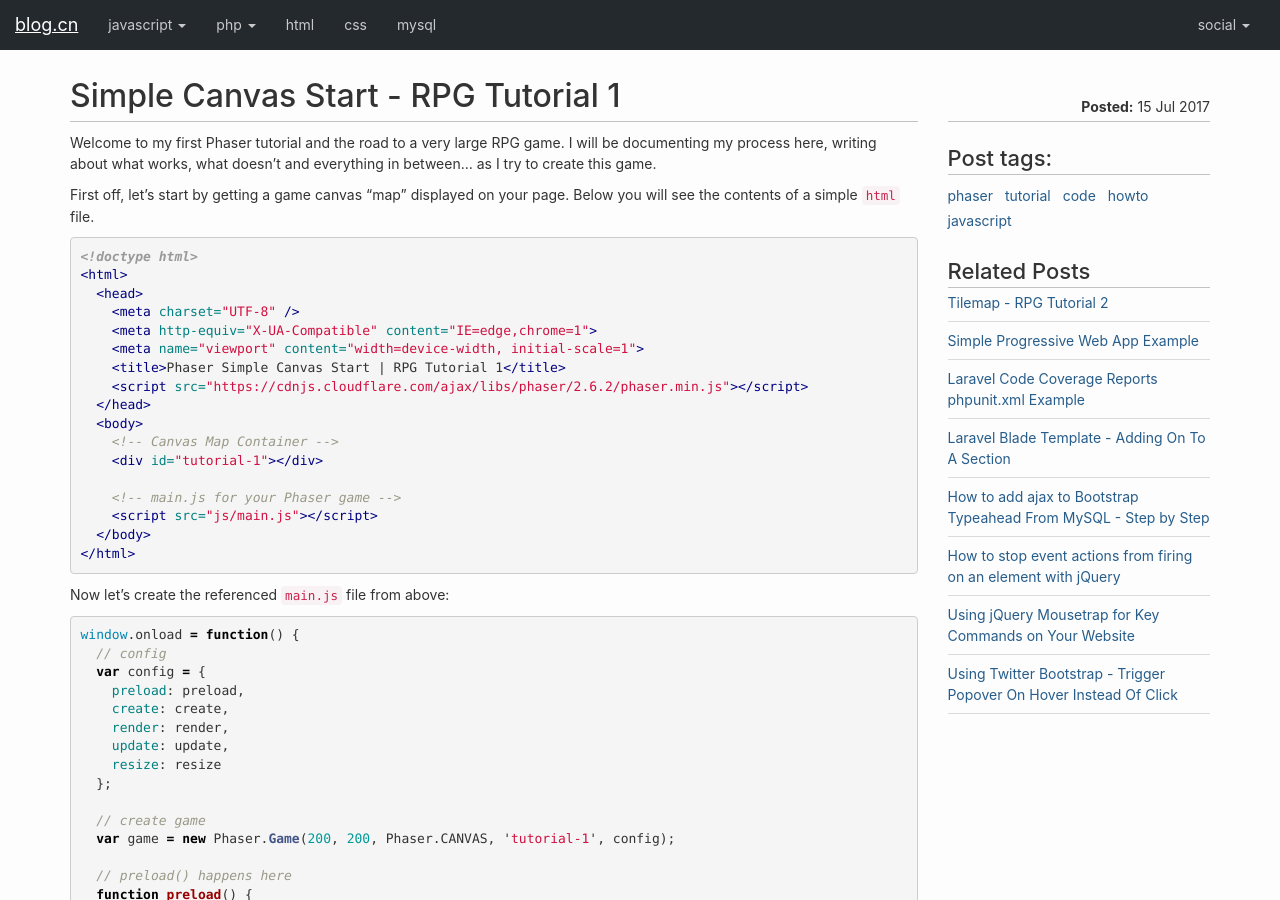
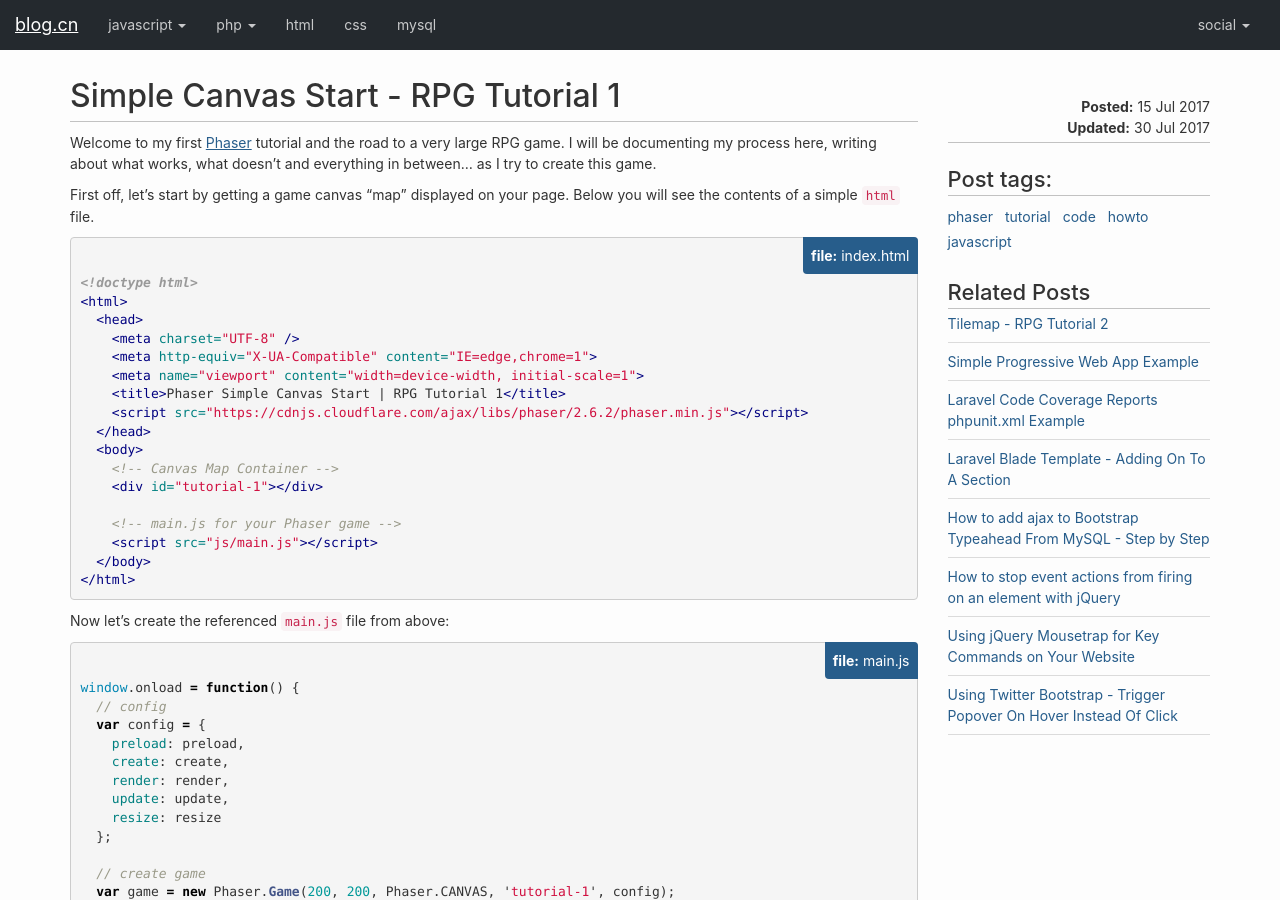
Before and after one commit to calebnance/jekyll_blog-calebnance, a Jekyll site: the page built from _posts/phaser/2017-07-14-simple-canvas-start.markdown, in a window 1280 px wide and 900 px high. Built offline with Jekyll 4.4.1, drawn with Linux system fonts in a browser that asks for light colours.

Commit message:
updated older posts to reflect some stylistic changes

```diff
--- a/_posts/phaser/2017-07-14-simple-canvas-start.markdown
+++ b/_posts/phaser/2017-07-14-simple-canvas-start.markdown
@@ -2,16 +2,19 @@
 layout: post
 title: "Simple Canvas Start - RPG Tutorial 1"
 date: 2017-07-14 22:49:18 -0500
+updated: 2017-07-29 20:10:20 -0500
 excerpt: Phaser Simple Canvas Start, creating a RPG Tutorial 1
 comments: true
 categories: phaser
 tags: phaser tutorial code howto javascript
 ---
 
-Welcome to my first Phaser tutorial and the road to a very large RPG game. I will be documenting my process here, writing about what works, what doesn't and everything in between... as I try to create this game.
+Welcome to my first <a href="https://phaser.io/" target="_blank" rel="noopener">Phaser</a> tutorial and the road to a very large RPG game. I will be documenting my process here, writing about what works, what doesn't and everything in between... as I try to create this game.
 
 First off, let's start by getting a game canvas "map" displayed on your page. Below you will see the contents of a simple `html` file.
 
+<div class="highlight-wrapper">
+<div class="highlight-file-label"><strong>file:</strong> index.html</div>
 {% highlight html %}
 <!doctype html>
 <html>
@@ -31,9 +34,12 @@
   </body>
 </html>
 {% endhighlight %}
+</div>
 
 Now let's create the referenced `main.js` file from above:
 
+<div class="highlight-wrapper">
+<div class="highlight-file-label"><strong>file:</strong> main.js</div>
 {% highlight javascript %}
 window.onload = function() {
   // config
@@ -74,6 +80,7 @@
   }
 };
 {% endhighlight %}
+</div>
 
 Now let's talk about the above js. There is a lot there and a lot that we aren't really using yet, but I thought I would go ahead and add the barebones setup. We will be getting into all of it in the up coming tutorials.
 
```
Also changed, not shown: _posts/progressive-web-app/2017-07-09-simple-progressive-web-app-example.markdown (+8 -0 lines).
